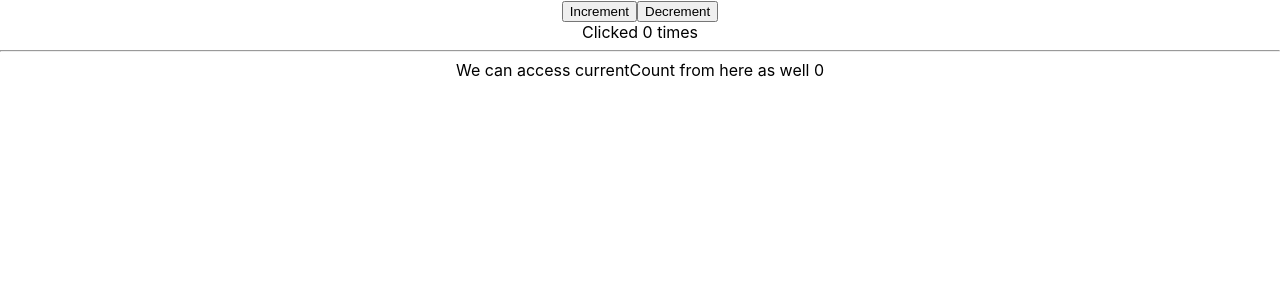
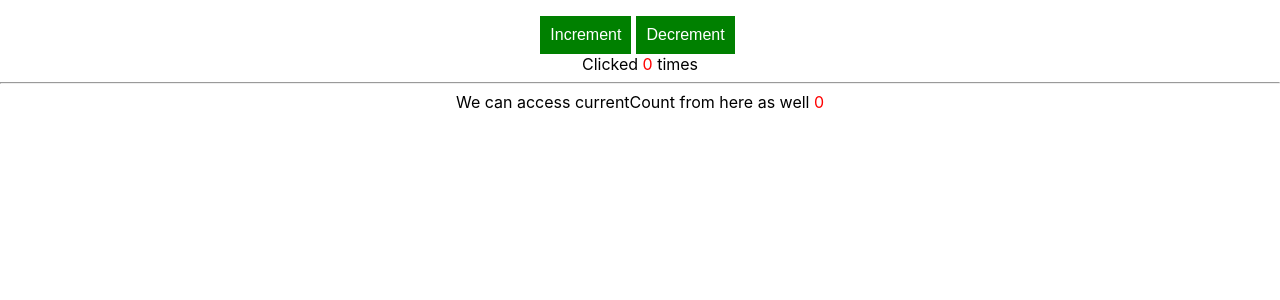
Before and after one commit to abhidatta0/redux-saga-basics, a React (Create React App) app: page / in a window 1280 px wide. Shown: the top 300 px of the page. Built offline with nearby package versions, Linux system fonts and the light colour scheme.

Commit message:
added styles

```diff
--- a/src/App.css
+++ b/src/App.css
@@ -1,3 +1,18 @@
 .App {
   text-align: center;
+  margin-top: 1rem;
 }
+
+.btn{
+  color: white;
+  background-color: green;
+  border: none;
+  cursor: pointer;
+  padding: 10px;
+  margin-right: 5px;
+  font-size: 1rem;
+}
+
+.highlight{
+  color: red;
+}
--- a/src/components/AnotherComp.js
+++ b/src/components/AnotherComp.js
@@ -5,7 +5,7 @@ const AnotherComp = () => {
     const currentCount = useSelector((state) => state.updownReducer.currentCount);
     return (
         <div>
-            We can access currentCount from here as well {currentCount}
+            We can access currentCount from here as well <span className="highlight">{currentCount}</span>
         </div>
     )
 }
--- a/src/components/Counter.js
+++ b/src/components/Counter.js
@@ -7,14 +7,14 @@ const Counter = () => {
     const dispatch = useDispatch();
     return (
         <div>
-            <button onClick={() => dispatch(incrementNumber())}>
+            <button onClick={() => dispatch(incrementNumber())} className="btn">
                 Increment
             </button>
-            <button onClick={() => dispatch(decrementNumber())}>
+            <button onClick={() => dispatch(decrementNumber())} className="btn">
                 Decrement
             </button>
             <div>
-                Clicked {currentCount} times
+                Clicked <span className="highlight">{currentCount}</span> times
             </div>
         </div>
     )
```
